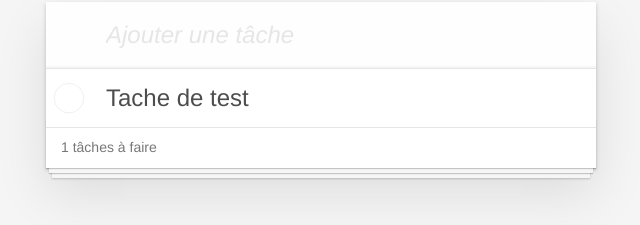
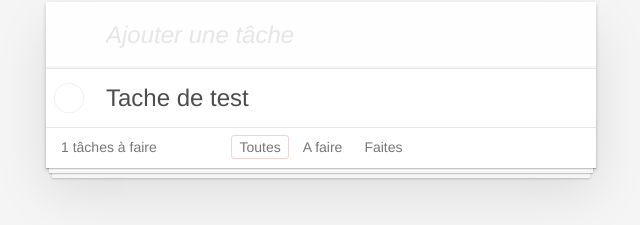
Before and after one commit to Mohamedecorot/Todos_VueJs, a Vue app: page / in a window 1280 px wide. Shown: the part 128-353 px from the top of the page, without its empty margins (319-959 px from the left). Built offline with nearby package versions, Linux system fonts and the light colour scheme.

Commit message:
ajout d'un filtre

```diff
--- a/src/components/Todos.vue
+++ b/src/components/Todos.vue
@@ -6,7 +6,7 @@
         </header>
         <div class="main">
             <ul class="todo-list">
-                <li class="todo" v-for="todo in todos" :class="{completed: todo.completed}">
+                <li class="todo" v-for="todo in filteredTodos" :class="{completed: todo.completed}">
                     <div class="view">
                         <input type="checkbox" v-model="todo.completed" class="toggle">
                         <label>{{ todo.name }}</label>
@@ -16,6 +16,11 @@
         </div>
         <footer class="footer">
             <span class="todo-count"><strong>{{ remaining }}</strong> tâches à faire</span>
+            <ul class="filters">
+                <li><a href="#" :class="{selected: filter === 'all'}" @click.prevent="filter='all'">Toutes</a></li>
+                <li><a href="#" :class="{selected: filter === 'todo'}" @click.prevent="filter='todo'">A faire</a></li>
+                <li><a href="#" :class="{selected: filter === 'done'}" @click.prevent="filter='done'">Faites</a></li>
+            </ul>
         </footer>
     </section>
 </template>
@@ -28,7 +33,8 @@
                 name: 'Tache de test',
                 completed: false
             }],
-            newTodo: ''
+            newTodo: '',
+            filter: 'all'
         }
     },
     methods: {
@@ -43,6 +49,14 @@
     computed: {
         remaining () {
             return this.todos.filter(todo => !todo.completed).length
+        },
+        filteredTodos () {
+            if(this.filter === 'todo') {
+                return this.todos.filter(todo => !todo.completed)
+            } else if (this.filter === 'done') {
+                return this.todos.filter(todo => todo.completed)
+            }
+            return this.todos
         }
     }
 }
```
